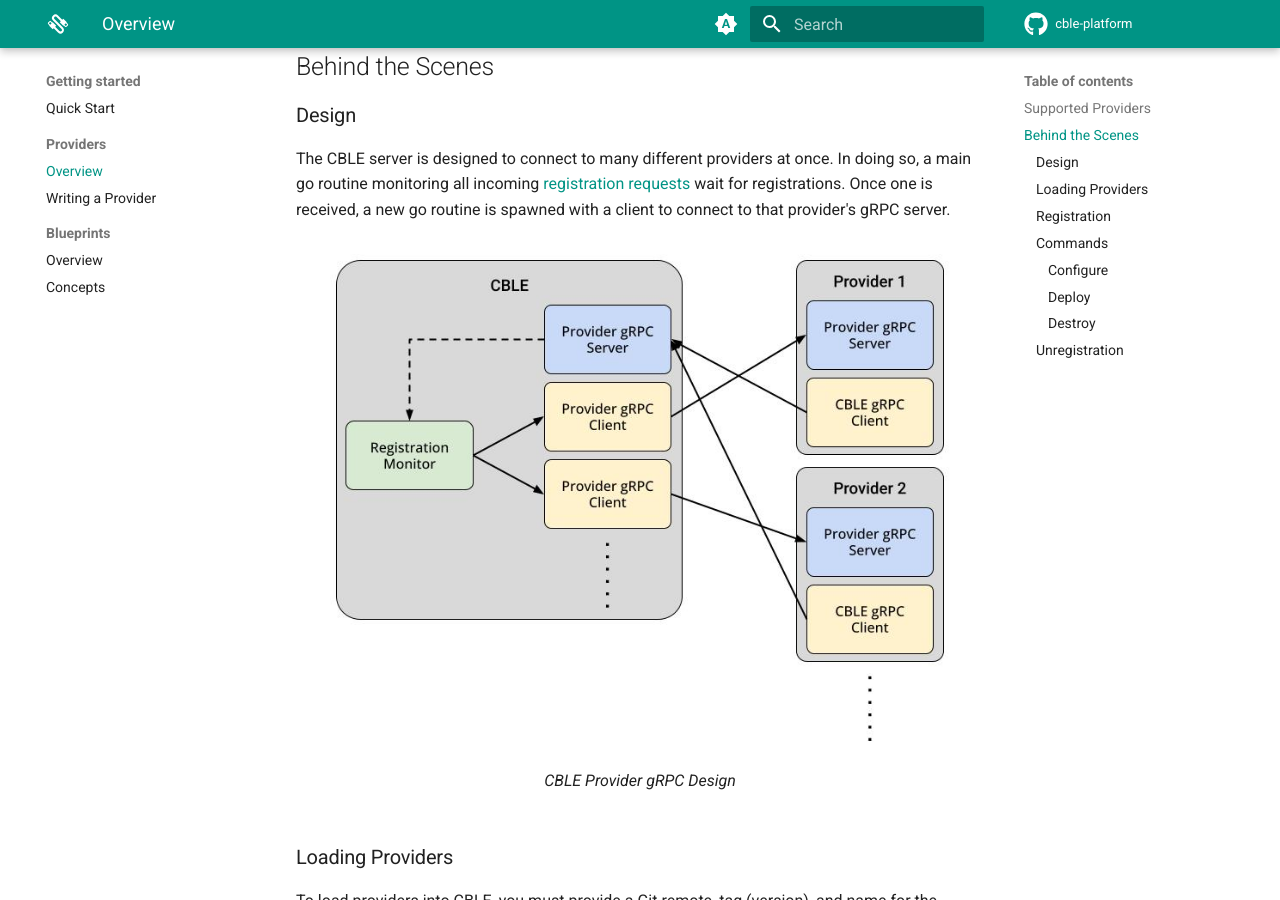
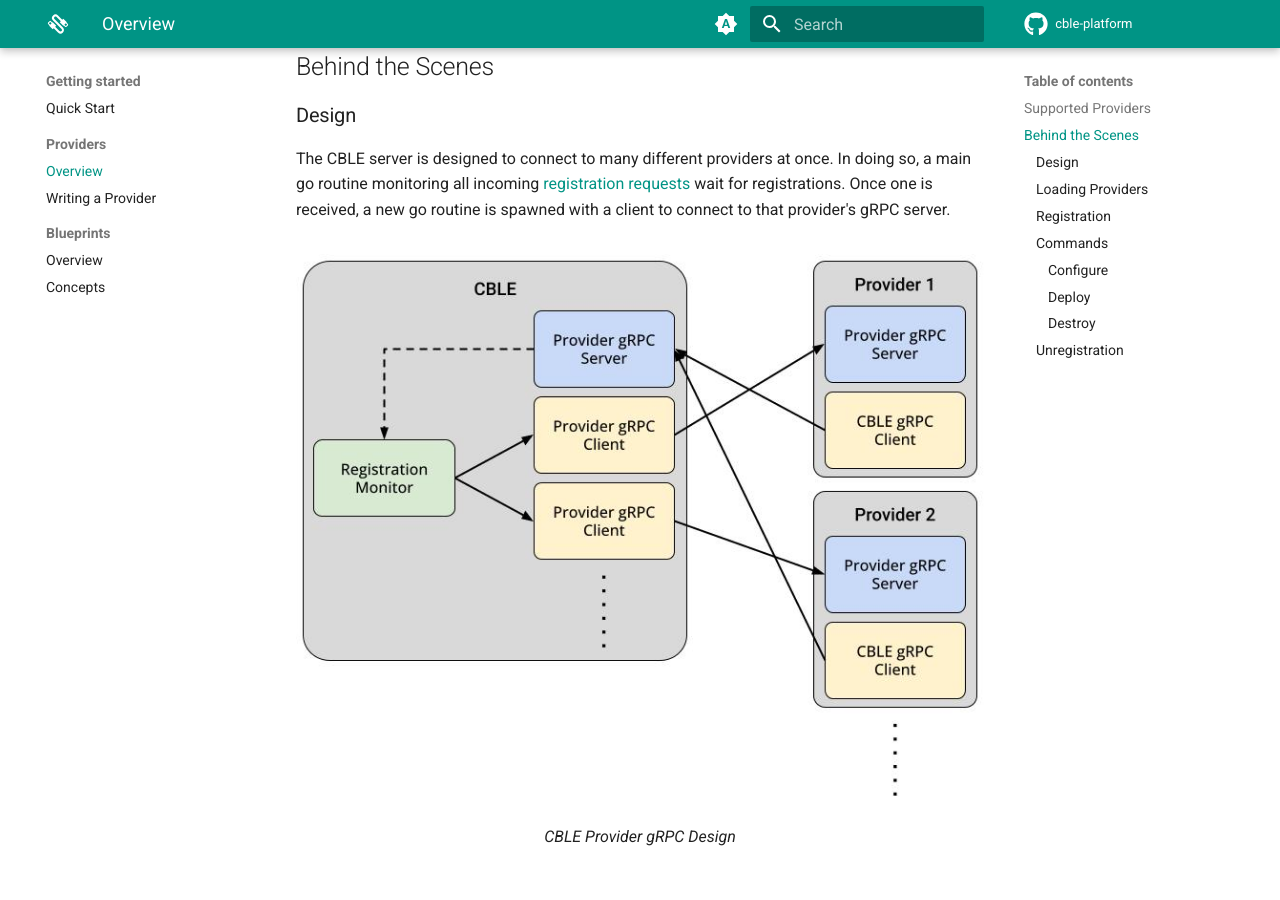
Before and after one commit to cble-platform/docs, an MkDocs documentation site: the page built from docs/getting-started/providers/overview.md, in a window 1280 px wide and 900 px high, scrolled down 671 px. Built offline with MkDocs 1.6.1 and Material for MkDocs 9.7.7, drawn with Linux system fonts in a browser that asks for light colours.

Commit message:
Fix image centering bug

```diff
--- a/docs/getting-started/providers/overview.md
+++ b/docs/getting-started/providers/overview.md
@@ -27,7 +27,7 @@ incoming [registration requests](#registration) wait for registrations. Once one
 with a client to connect to that provider's gRPC server.
 
 <figure markdown>
-  ![gRPC design diagram](grpc_diagram.jpg){ width="90%" }
+  ![gRPC design diagram](grpc_diagram.jpg){ width="100%" }
   <figcaption>CBLE Provider gRPC Design</figcaption>
 </figure>
 
```
